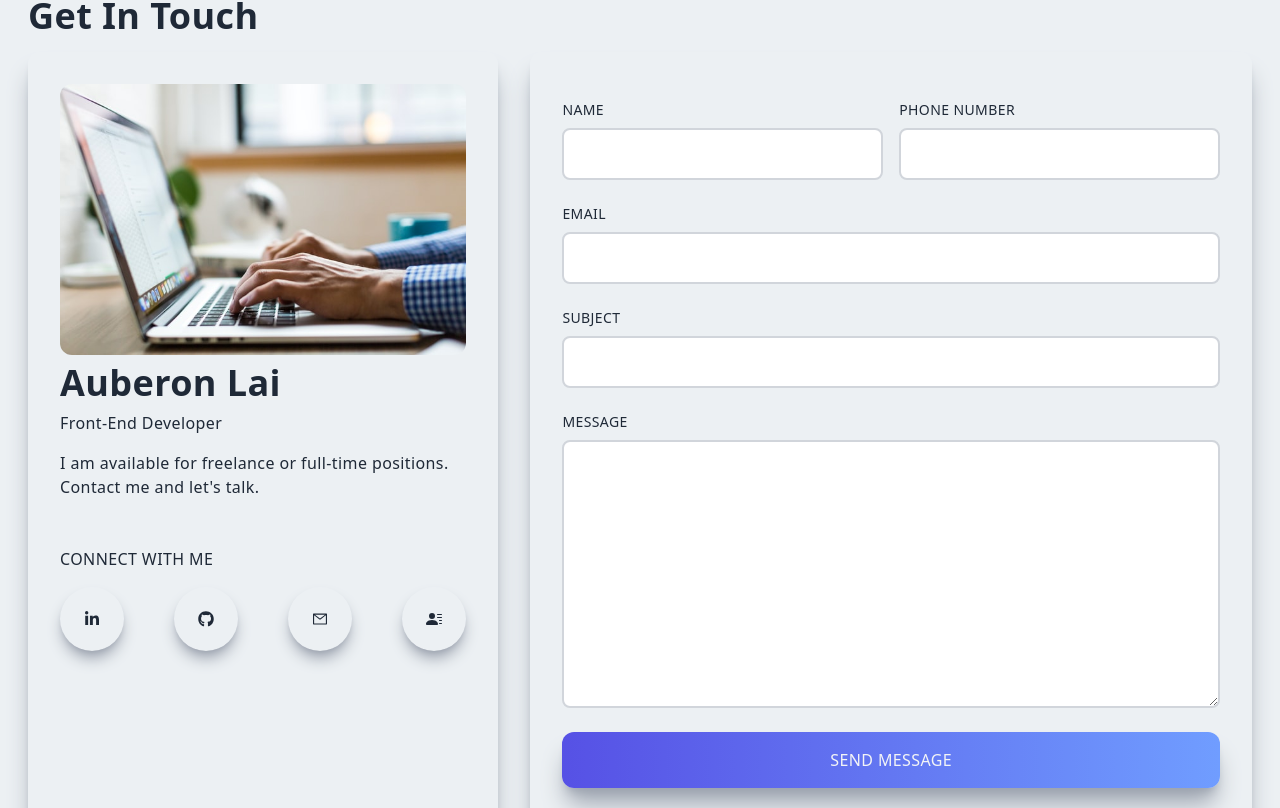
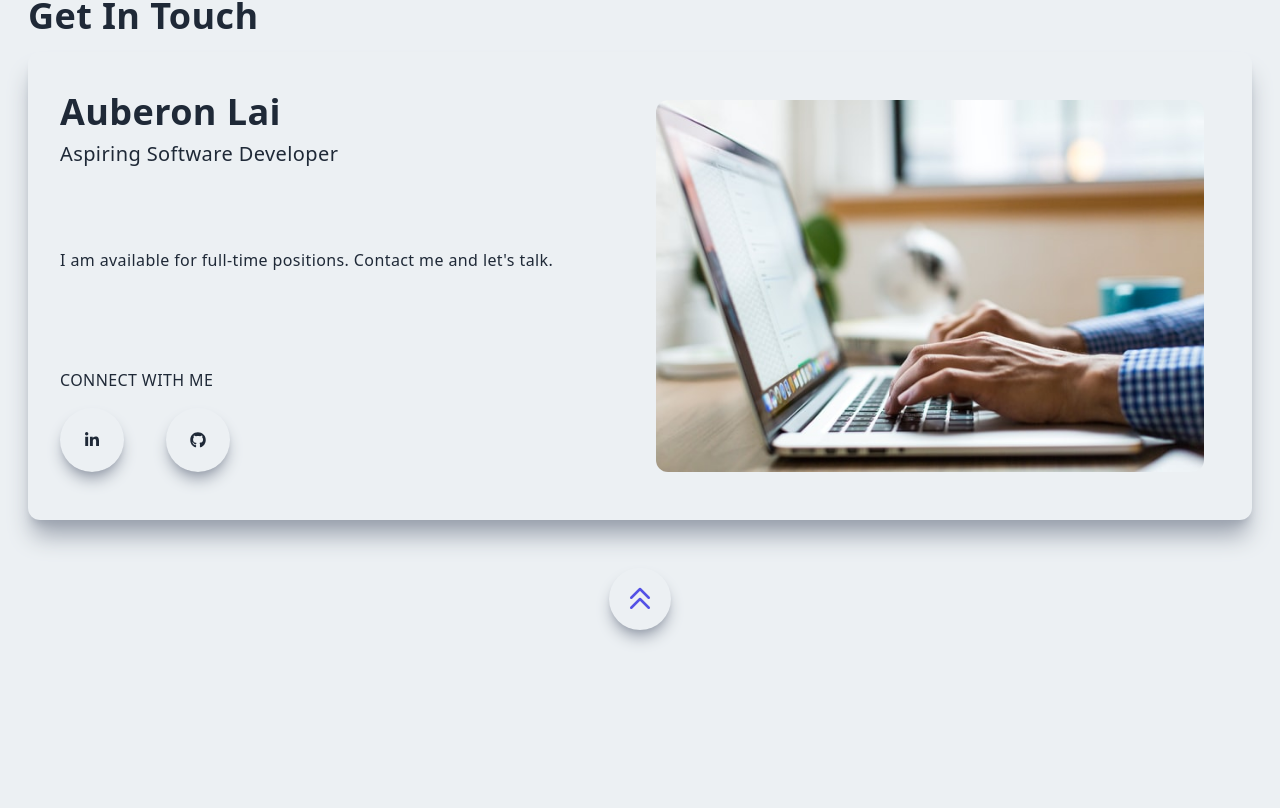
Before and after one commit to alai031/alai031.github.io, a Next.js app: page / in a window 1280 px wide. Shown: the part 3552-4360 px from the top of the page. Built offline with nearby package versions, Linux system fonts and the light colour scheme.

Commit message:
Added descriptions to projects, modified contact page

```diff
--- a/app/components/contact.tsx
+++ b/app/components/contact.tsx
@@ -12,83 +12,46 @@ export default function ContactPage() {
             <div className='max-w-[1240px] m-auto px-2 py-28 w-full'>
                 <p className='text-xl tracking-widest uppercase text-[#5651e5]'>Contact</p>
                 <h2 className='py-4'>Get In Touch</h2>
-                <div className='grid lg:grid-cols-5 gap-8'>
-                    {/* left */}
-                    <div className='col-span-3 lg:col-span-2 w-full h-full shadow-xl shadow-gray-400 rounded-xl p-4'>
-                        <div className='lg:p-4 h-full'>
-                            <div>
-                                <Image
-                                    className='rounded-xl hover:scale-105 ease-in duration-300'
-                                    src={contactImg}
-                                    alt='/'
-                                />
-                            </div>
-                            <div>
-                                <h2 className='py-2'>Auberon Lai</h2>
-                                <p>Front-End Developer</p>
-                                <p className='py-4'>I am available for freelance or full-time positions. Contact me and let's talk.</p>
-                            </div>
-                            <div>
-                                <p className='uppercase pt-8'>Connect With Me</p>
-                                <div className='flex items-center justify-between py-4'>
-                                <div className='rounded-full shadow-lg shadow-gray-400 p-6 cursor-pointer hover:scale-110 ease-in duration-300'>
-                                    <FaLinkedinIn />
-                                    </div>
-                                    <div className='rounded-full shadow-lg shadow-gray-400 p-6 cursor-pointer hover:scale-110 ease-in duration-300'>
-                                    <FaGithub />
-                                    </div>
-                                    <div className='rounded-full shadow-lg shadow-gray-400 p-6 cursor-pointer hover:scale-110 ease-in duration-300'>
-                                    <AiOutlineMail />
-                                    </div>
-                                    <div className='rounded-full shadow-lg shadow-gray-400 p-6 cursor-pointer hover:scale-110 ease-in duration-300'>
-                                    <BsFillPersonLinesFill />
+                <div className='md:w-[100%]'>
+                    <div className='h-full shadow-xl shadow-gray-400 rounded-xl p-4 flex'>
+                            <div className='lg:p-4 h-full flex grid md:grid-cols-4'>
+
+                                {/* Left */}
+                                <div className='col-span-2'>
+                                    <h2 className='py-2'>Auberon Lai</h2>
+                                    <p className='text-xl'>Aspiring Software Developer</p>
+                                    <p className='py-20'>I am available for full-time positions. Contact me and let's talk.</p>
+                                    <p className='uppercase pt-4'>Connect With Me</p>
+                                    <div className='flex items-center justify-between max-w-[170px] py-4'>
+                                        <a
+                                            href="https://www.linkedin.com/in/auberon-lai/"
+                                            target="_blank"
+                                            rel="noopener noreferrer"
+                                            className='rounded-full shadow-lg shadow-gray-400 p-6 cursor-pointer hover:scale-110 ease-in duration-300'
+                                        >
+                                            <FaLinkedinIn />
+                                        </a>
+                                        <a
+                                            href="https://github.com/alai031"
+                                            target="_blank"
+                                            rel="noopener noreferrer"
+                                            className='rounded-full shadow-lg shadow-gray-400 p-6 cursor-pointer hover:scale-110 ease-in duration-300'
+                                        >
+                                            <FaGithub />
+                                        </a>
                                     </div>
                                 </div>
-                            </div>
-                        </div>
-                    </div>
 
-                    {/* right */}
-                    <div className='col-span-3 w-full h-auto shadow-xl shadow-gray-400 rounded-xl lg:p-4'>
-                        <div className='p-4'>
-                            <form>
-                                <div className='grid md:grid-cols-2 gap-4 w-full py-2'>
-                                    <div className='flex flex-col'>
-                                        <label className='uppercase text-sm py-2'>Name</label>
-                                        <input
-                                            className='border-2 rounded-lg p-3 flex border-gray-300'
-                                            type="text"
-                                        />
-                                    </div>
-                                    <div className='flex flex-col'>
-                                        <label className='uppercase text-sm py-2'>Phone Number</label>
-                                        <input
-                                            className='border-2 rounded-lg p-3 flex border-gray-300'
-                                            type="text"
-                                        />
-                                    </div>
-                                </div>
-                                <div className='flex flex-col py-2'>
-                                    <label className='uppercase text-sm py-2'>Email</label>
-                                    <input
-                                        className='border-2 rounded-lg p-3 flex border-gray-300'
-                                        type='email'
+                                {/* Right */}
+                                <div className='flex col-span-4 md:col-span-2 p-4'>
+                                    <Image
+                                        className='rounded-xl hover:scale-105 ease-in duration-300'
+                                        src={contactImg}
+                                        alt='/'
                                     />
                                 </div>
-                                <div className='flex flex-col py-2'>
-                                    <label className='uppercase text-sm py-2'>Subject</label>
-                                    <input
-                                        className='border-2 rounded-lg p-3 flex border-gray-300'
-                                        type='text'
-                                    />
-                                </div>
-                                <div className='flex flex-col py-2'>
-                                    <label className='uppercase text-sm py-2'>Message</label>
-                                    <textarea className='border-2 rounded-lg p-3 border-gray-300' rows={10}></textarea>
-                                </div>
-                                <button className='w-full p-4 text-gray-100 mt-4'>Send Message</button>
-                            </form>
-                        </div>
+                            </div>
+
                     </div>
                 </div>
                 <div className='flex justify-center py-12'>
--- a/app/projects/chess/page.tsx
+++ b/app/projects/chess/page.tsx
@@ -10,24 +10,23 @@ export default function chessPage() {
                 <div className='absolute top-0 left-0 w-full h-[30vh] lg:h-[40vh] bg-black/60 z-10' />
                 <Image className='absolute z-1' layout='fill' objectFit='cover' src={chessImg} alt='/' />
                 <div className='absolute top-[70%] max-w-[1240px] w-full left-[50%] right-[50%] translate-x-[-50%] translate-y-[-50%] text-white z-10 p-2'>
-                    <h2 className='py-2'>Chess</h2>
+                    <h1 className='py-2'>Chess</h1>
                     <h3>ReactJS / HTML / CSS</h3>
                 </div>
             </div>
 
                 <div className='max-w-[1240px] mx-auto p-2 grid md:grid-cols-5 gap-8 pt-8'>
                     <div className='col-span-4'>
-                        <p>Project</p>
+                        <p className='text-xl'>Project</p>
                         <h2>Overview</h2>
-                        <p>
-                            This app was built using React JS and is hosted on Firebase. Users
-                            are able to search properties based on an Address, City, or ZIP code
-                            to retrieve a list of active properties currently for sale. You will
-                            be able to view property information as well as the specific
-                            location of the property integrated with the Google Maps API. User
-                            authentication is available so you can signup and signin to your
-                            account with an email address in order to save your favorite
-                            properties. This is made possible with Zillow API.
+                        <p className='py-4 text-lg'>
+                            This app was built using React, JavaScript, HTML, and CSS.
+                            The game follows the rules of a classic chess game.
+                            The user can choose to play against another
+                            player or a simple AI.
+                            The user will know the game has ended when no more moves can be made
+                            due to a checkmate or draw. A message will also be displayed stating the winner.
+                            Feel free to try it out by clicking on the 'Open App' button below!
                         </p>
                         <a
                             href='https://chess-nine-lake.vercel.app/'
@@ -50,8 +49,8 @@ export default function chessPage() {
                     </div>
                     <div className='col-span-4 md:col-span-1 shadow-xl shadow-gray-400 rounded-xl p-4'>
                         <div className='p-2'>
-                            <p className='text-center font-bold pb-2'>Technologies</p>
-                            <div className='grid grid-cols-2 md:grid-cols-1'>
+                            <p className='text-center font-bold pb-2 text-lg'>Technologies</p>
+                            <div className='grid grid-cols-2 md:grid-cols-1 text-lg'>
                                 <p className='text-gray-600 py-2 flex items-center'>
                                     <RiRadioButtonFill className='pr-1'/> React
                                 </p>
@@ -68,7 +67,7 @@ export default function chessPage() {
                         </div>
                     </div>
                     <Link href='../#projects'>
-                        <p className='underline cursor-pointer'>Back</p>
+                        <p className='underline cursor-pointer text-lg pt-8'>Back</p>
                     </Link>
                 </div>
         </div>
--- a/next.config.js
+++ b/next.config.js
@@ -1,6 +1,6 @@
 /** @type {import('next').NextConfig} */
 const nextConfig = {
-    output: 'export',
+    output: 'export', //Uncomment when pushing code to repo. Comment when working locally
 };
 
 module.exports = nextConfig;
```
Also changed, not shown: app/projects/chatboxd/page.tsx (+13 -14 lines), app/projects/hangman/page.tsx (+15 -15 lines), app/projects/page.tsx (deleted, +0 -61 lines), app/projects/tictactoe/page.tsx (+13 -14 lines).
